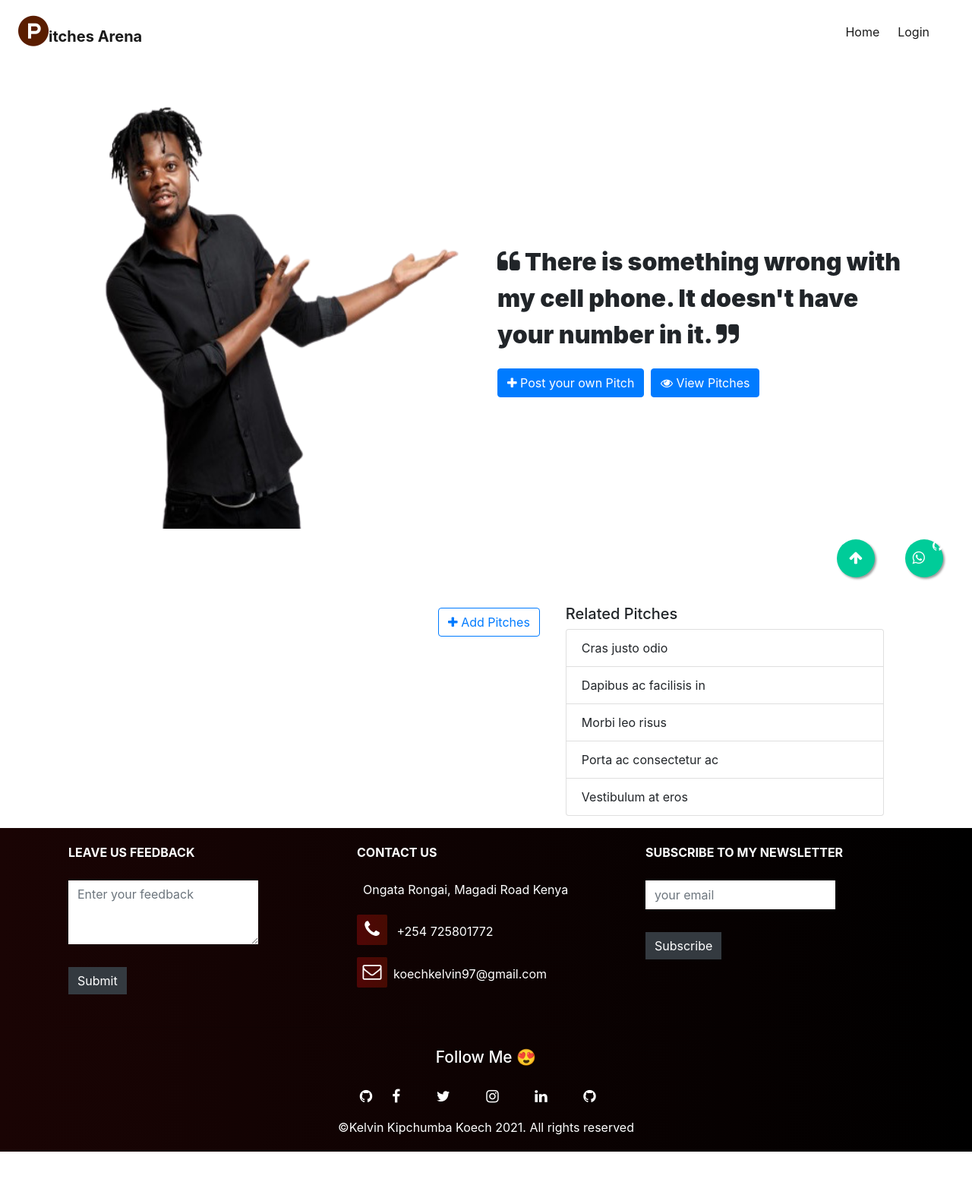
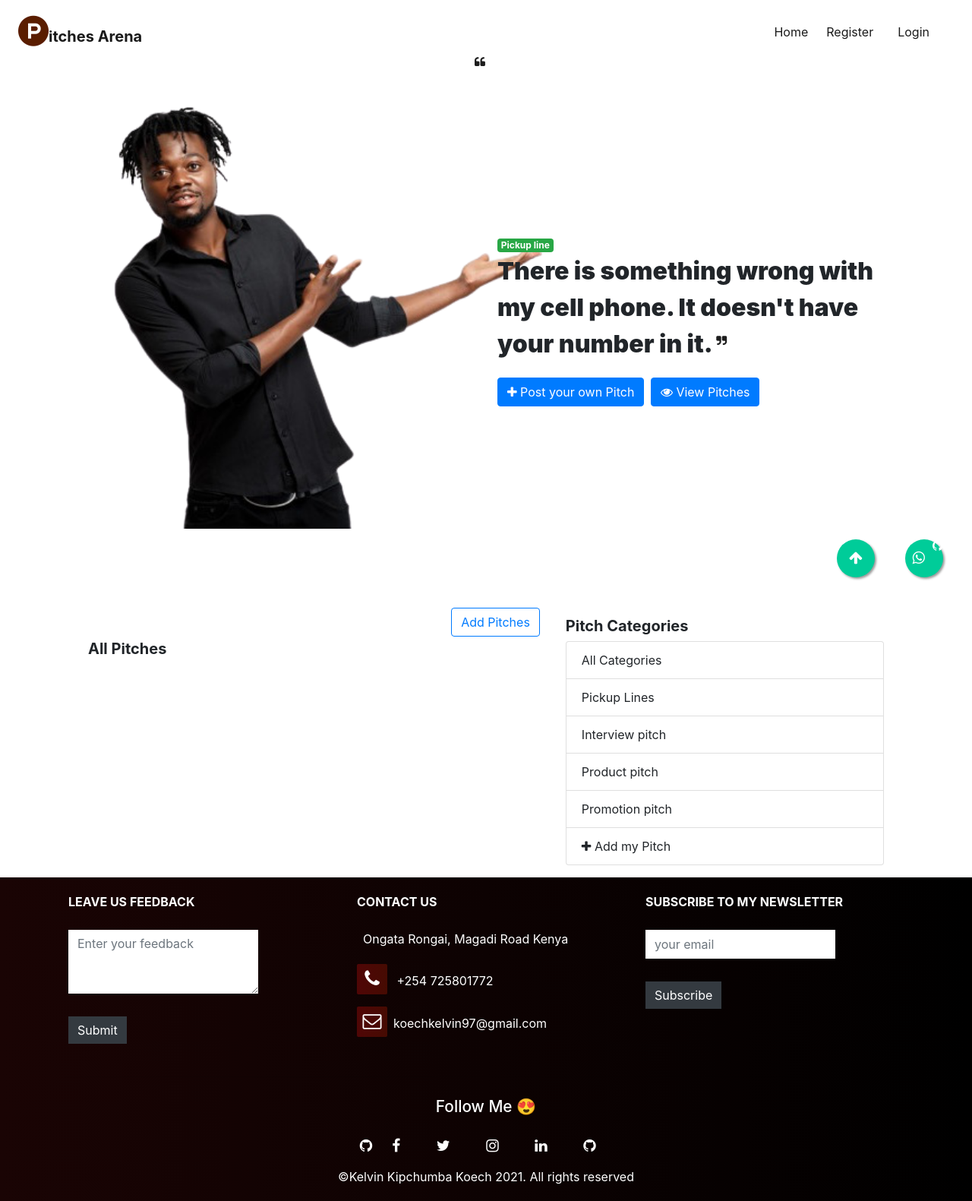
Before and after one commit to k-koech/Notebook, a Flask app: page / in a window 1280 px wide. Shown: the whole page at 76% size. Before the commit the page ends 1516 px from the top, so only its background shows below. Run offline with Flask 2, Linux system fonts and the light colour scheme; data that the repository does not hold is empty; some libraries are stand-ins or nearby versions.

Commit message:
added a pitch div file

```diff
--- a/app/auth/__init__.py
+++ b/app/auth/__init__.py
@@ -1,5 +1,4 @@
 from flask import Blueprint
-# from . import views,
 
 auth = Blueprint('auth',__name__)
 
--- a/app/email.py
+++ b/app/email.py
@@ -3,7 +3,7 @@ from flask import render_template
 from . import mail
 
 def mail_message(subject,template,to,**kwargs):
-    sender_email = "triplek901@gmail.com"
+    sender_email = "One Minute Pitch"
 
     email = Message(subject, sender=sender_email, recipients=[to])
     email.body= render_template(template + ".txt",**kwargs)
--- a/app/main/views.py
+++ b/app/main/views.py
@@ -5,19 +5,9 @@ from ..models import  Feedback, Pitch, User, Comments
 from flask_login import login_required, current_user
 from .forms import ReviewForm,UpdateProfile
 from .. import db, photos
-import markdown2
-
 
 
 # Views
-@main.route('/user/<uname>')
-def profile(uname):
-    user = User.query.filter_by(username = uname).first()
-    if user is None:
-        abort(404)
-    return render_template("profile/profile.html", user = user)
-
-
 @main.route('/')
 def index():
     '''
@@ -25,20 +15,25 @@ def index():
     '''
     title = 'Home - Welcome to One Minute Pitches'
     pitches= Pitch.query.order_by(Pitch.id.asc())
+    pickup_pitches= Pitch.query.filter_by(category="Pickup lines").all()
+    interview_pitches= Pitch.query.filter_by(category="Interview pitch").all()
+    product_pitches= Pitch.query.filter_by(category="Product pitch").all()
+    promotion_pitches= Pitch.query.filter_by(category="Promotion pitch").all()
+
     comments = Comments.query.all()
     print(pitches)
-    return render_template('index.html', title = title, pitches=pitches, comments=comments)
+    return render_template('index.html', title = title, pitches=pitches, comments=comments,pickup_pitches=pickup_pitches,interview_pitches=interview_pitches,
+    product_pitches=product_pitches,promotion_pitches=promotion_pitches )
 
-# @main.route('/search/<movie_name>')
-# def search(movie_name):
-#     '''
-#     View function to display the search results
-#     '''
-#     movie_name_list = movie_name.split(" ")
-#     movie_name_format = "+".join(movie_name_list)
-#     searched_movies = search_movie(movie_name_format)
-#     title = f'search results for {movie_name}'
-#     return render_template('search.html',movies = searched_movies)
+
+@main.route('/user/<uname>')
+def profile(uname):
+    title = uname
+    user = User.query.filter_by(username = uname).first()
+    if user is None:
+        abort(404)
+    return render_template("profile/profile.html", user = user, title=title)
+
 
 @main.route('/pitch/new', methods = ['GET','POST'])
 @login_required
@@ -66,7 +61,7 @@ def comment(id):
         new_comment = Comments(pitch_id=id, comment=comment, user_id=current_user.id )
         db.session.add(new_comment)
         db.session.commit()
-        flash('Comment posted')
+        flash('Comment saved')
         return redirect(url_for('main.index' ))
     return redirect(url_for('main.index' ))
 
--- a/app/static/js/script.js
+++ b/app/static/js/script.js
@@ -5,3 +5,8 @@ $(document).ready(function(){
         closestBtn.next("#comments").slideToggle(100)
     });
 });
+
+$(document).ready(function()
+{
+    $(".col1").fadeIn("1000")
+})
--- a/app/templates/addPitchModal.html
+++ b/app/templates/addPitchModal.html
@@ -12,7 +12,8 @@
         <form method="POST" action="/pitch/new" >
           <div class="form-group">
             <label>Category</label>
-            <select class="form-control" name="category" id="exampleFormControlSelect2">
+            <select class="form-control" required name="category" id="exampleFormControlSelect2">
+              <option value="">Select Category</option>
               <option value="Pickup lines">Pickup lines</option>
               <option value="Interview pitch">Interview pitch</option>
               <option value="Product pitch">Product pitch</option>
@@ -21,7 +22,7 @@
           </div>
           <div class="form-group">
             <label for="exampleFormControlTextarea1">Pitch</label>
-            <textarea class="form-control" name="pitch" rows="3"></textarea>
+            <textarea class="form-control" required name="pitch" rows="3"></textarea>
           </div>
           <div class="text-center"><button type="submit" class="btn btn-primary">Save Pitch</button></div>
         </form>
--- a/app/templates/base.html
+++ b/app/templates/base.html
@@ -39,6 +39,10 @@
    align-items: center;
    justify-content: center;
  }
+ .landing-page .row1 .landing-image
+ {
+   display: none;
+ }
  .landing-page .row1 img
  {
    height: 90%;
@@ -54,6 +58,39 @@ html
 {
   scroll-behavior: smooth;
 }
+.alert-fixed
+{
+    position:fixed;
+    left: 50%;
+    text-align: center;
+    transform: translate(-50%, 0);
+    top: 0px;
+    width: 25%;
+    z-index:9999;
+    border-radius:0px
+}
+.list-group-item:hover
+{
+   cursor: pointer;
+   color: rgb(87, 0, 0);
+}
+#pickup-lines
+{
+  display: none;
+}
+#interview-lines
+{
+  display: none;
+}
+#product-pitches
+{
+ display: none;
+}
+#promotion-pitches
+{
+  display: none;
+}
+
 .votes
 {
   justify-content: center;
@@ -65,18 +102,39 @@ html
     display: flex;
     align-items: flex-end;
 }
-
+.pitch
+{
+  font-size: 30px;
+}
+.fa-quote-left
+{
+  font-size:15px;
+  position: absolute;
+  top: -10px;
+  left: -15px;
+  color: #1d1d1d;
+}
+.fa-quote-right
+{
+  font-size:15px;
+  top: -10px;
+  position: relative;
+  color: #1d1d1d;
+}
 #comments
 {
   display: none;
   padding-left: 1em;
 }
-#commentBtn
+.commentBtn
+{
+  color: rgb(73, 73, 73);
+}
+.commentBtn:hover
 {
   cursor: pointer;
-  color: rgb(73, 73, 73);
+  color: #1a0404;
 }
-
 .textarea
 {
   display: block;
@@ -235,8 +293,68 @@ box-shadow: none !important;
 
         <script src="https://code.jquery.com/jquery-3.6.0.min.js" integrity="sha256-/xUj+3OJU5yExlq6GSYGSHk7tPXikynS7ogEvDej/m4=" crossorigin="anonymous"></script>
         <script src="https://cdn.jsdelivr.net/npm/bootstrap@4.6.0/dist/js/bootstrap.bundle.min.js" integrity="sha384-Piv4xVNRyMGpqkS2by6br4gNJ7DXjqk09RmUpJ8jgGtD7zP9yug3goQfGII0yAns" crossorigin="anonymous"></script>
+  <script>
+    $(document).ready(function()
+    {
+        $(".landing-image").slideDown("1000")
+    })
 
+    // picking categories
+    $(document).ready(function()
+    {
+      $(".all-categories-btn").click(function(){
+        $("#general-pitches").fadeIn();
+        $("#pickup-lines").fadeOut();
+        $("#interview-lines").fadeOut();
+        $("#promotion-pitches").fadeOut();
+        $("#product-pitches").fadeOut();
+      });
+    });
 
+    $(document).ready(function()
+    {
+      $(".pickup-btn").click(function(){
+        $("#pickup-lines").fadeIn();
+        $("#general-pitches").fadeOut();
+        $("#interview-lines").fadeOut();
+        $("#promotion-pitches").fadeOut();
+        $("#product-pitches").fadeOut();
+      });
+    });
+
+    $(document).ready(function()
+    {
+      $(".interview-btn").click(function(){
+        $("#interview-lines").fadeIn();
+        $("#general-pitches").fadeOut();
+        $("#pickup-lines").fadeOut();
+        $("#promotion-pitches").fadeOut();
+        $("#product-pitches").fadeOut();
+      });
+    });
+
+    $(document).ready(function()
+    {
+      $(".promotion-btn").click(function(){
+        $("#promotion-pitches").fadeIn();
+        $("#general-pitches").fadeOut();
+        $("#interview-lines").fadeOut();
+        $("#pickup-lines").fadeOut();
+        $("#product-pitches").fadeOut();
+      });
+    });
+
+    $(document).ready(function()
+    {
+      $(".product-btn").click(function(){
+        $("#product-pitches").fadeIn();
+        $("#general-pitches").fadeOut();
+        $("#promotion-pitches").fadeOut();
+        $("#interview-lines").fadeOut();
+        $("#pickup-lines").fadeOut();
+      });
+    });
+  </script>
         <script type="text/javascript" src="{{ url_for('static', filename='js/script.js') }}"></script>
 
     </body>
--- a/app/templates/index.html
+++ b/app/templates/index.html
@@ -11,92 +11,82 @@
   <div class="row m-3 pt-3">
     <div class="col-md-7">
         <div class="add-btn">
-            <button type="button" data-toggle="modal" data-target="#PitchModal" class="btn btn-outline-primary m-1 ml-auto" ><i class="fa fa-plus" aria-hidden="true"></i>
+            <button type="button" data-toggle="modal" data-target="#PitchModal" class="btn btn-outline-primary m-1 ml-auto" >
             Add Pitches</button>
             {% block addPitchmodal %}
                 {% include 'addPitchModal.html' %}
             {% endblock %}
         </div>
-        <div class="">
+        <div class="alert-fixed">
             {% for message in get_flashed_messages() %}
-                <div class="alert alert-success flash">{{ message }}</div>
+                <div class="barge alert-success flash">{{ message }}</div>
             {% endfor %}
         </div>
+
+        <div id="general-pitches">
+            <h5 class="font-weight-bold">All Pitches</h5>
             {% for pitch in pitches %}
                 <div class="card mb-4" >
                     <div class="card-body">
-                <div class="row">
-                    <div class="col-md-10">
-
-                        <div class="row">
-                            <span class="badge badge-success  ml-auto">{{ pitch.category}}</span>
-                        </div>
-                        <h5 class="card-text mt-4 font-weight-1000">
-                            {{ pitch.pitch }}
-                        </h5>
-                        <div class="row mt-5">
-                            <div class="col-md-4"><button class="btn">{{ pitch.date_posted.strftime('%Y-%m-%d') }}</button></div>
-                            <div class="col-md-4"><button class="btn">By {{ pitch.user.username }}</button></div>
-                            <div class="col-md-2 text-center">
-                                <button class="btn commentBtn">
-                                    <i class="fa fa-comments fa-2x btn" aria-hidden="true"></i>
-                                </button>
-
+                                {% include 'pitches.html' %}
                     </div>
                 </div>
-
-                        <p class="commentBtn">Comments</p>
-                        <div id="comments" class="row ">
-
-                            <form  method="POST" action="/comment/{{ pitch.id }}">
-                                <p>
-                                    <textarea class="textarea" name="comment" role="textbox" placeholder="Enter your comment" contenteditable></textarea>
-                                </p>
-                                <div class="d-flex justify-content-end">
-                                    <button type="submit" class="btn btn-secondary">Submit</button>
-                                </div>
-                            </form>
-                             {% for comment in comments %}
-                                {% if comment.pitch_id==pitch.id %}
-                                  <div class="row bg-light">{{ comment.comment }}</div>
-                                {% endif %}
             {% endfor %}
         </div>
+        <div id="pickup-lines">
+            <h5 class="font-weight-bold">Pickup Lines</h5>
+            {% for pitch in pickup_pitches %}
+                <div class="card mb-4" >
+                    <div class="card-body">
+                                {% include 'pitches.html' %}
+                    </div>
+                </div>
+            {% endfor %}
+        </div>
+        <div id="interview-lines">
+            <h5 class="font-weight-bold">Interview Pitch</h5>
+            {% for pitch in interview_pitches %}
+                <div class="card mb-4" >
+                    <div class="card-body">
+                        {% include 'pitches.html' %}
+                    </div>
+                </div>
+            {% endfor %}
         </div>
 
-                    <div class="col-md-2 text-center">
-                        <div class="votes ">
-                            <form action="/upvote/{{pitch.id}}" method="POST">
-                               <button class="btn" type="submit"><i class="fa fa-caret-up fa-3x padding-top-0 text-success" aria-hidden="true"></i> </button>
-                            </form>
-                            <h6 >{{pitch.upvotes}}</h6>
+        <div id="product-pitches">
+            <h5 class="font-weight-bold">Product Pitches</h5>
+            {% for pitch in product_pitches %}
+                <div class="card mb-4" >
+                    <div class="card-body">
+                        {% include 'pitches.html' %}
                     </div>
-                        <div class="votes ">
-                            <h6 class="m-0 p-0 ">{{pitch.downvotes}}</h6>
-                            <form action="/downvote/{{pitch.id}}" method="POST">
-                                <button class="btn" type="submit"><i class="fa fa-caret-down fa-3x " aria-hidden="true"></i></button>
-                            </form>
+                </div>
+            {% endfor %}
         </div>
 
+        <div id="promotion-pitches">
+            <h5 class="font-weight-bold">Promotion Pitches</h5>
+            {% for pitch in promotion_pitches %}
+                <div class="card mb-4" >
+                    <div class="card-body">
+                        {% include 'pitches.html' %}
                     </div>
                 </div>
+            {% endfor %}
         </div>
 
 
-
     </div>
-        {% endfor %}
-
-
-    </div>
-    <div class="col-md-5 ">
-        <h5>Related Pitches</h5>
+    <div class="col-md-5 mt-3">
+        <h5 class="font-weight-bold">Pitch Categories</h5>
         <ul class="list-group">
-            <li class="list-group-item">Cras justo odio</li>
-            <li class="list-group-item">Dapibus ac facilisis in</li>
-            <li class="list-group-item">Morbi leo risus</li>
-            <li class="list-group-item">Porta ac consectetur ac</li>
-            <li class="list-group-item">Vestibulum at eros</li>
+            <li class="list-group-item all-categories-btn">All Categories</li>
+            <li class="list-group-item pickup-btn">Pickup Lines</li>
+            <li class="list-group-item interview-btn">Interview pitch</li>
+            <li class="list-group-item product-btn">Product pitch</li>
+            <li class="list-group-item promotion-btn">Promotion pitch</li>
+            <li class="list-group-item" data-toggle="modal" data-target="#PitchModal"><i class="fa fa-plus" aria-hidden="true"></i> Add my Pitch</li>
           </ul>
     </div>
 
--- a/app/templates/landing-page.html
+++ b/app/templates/landing-page.html
@@ -1,10 +1,11 @@
 <section class="landing-page container">
     <div class="row row1">
         <div class="col-md-6 col1">
-            <img src="{{url_for('static', filename='images/landing.png')}}" class="img-fluid" alt="Responsive image">
+            <img class="landing-image" src="{{url_for('static', filename='images/landing.png')}}" class="img-fluid" alt="Responsive image">
         </div>
         <div class="col-md-6 col2">
             <div>
+                <span class="badge badge-success  mr-auto">Pickup line</span>
                 <p class="main-pitch"><i class="fa fa-quote-left " aria-hidden="true"></i>
                     There is something wrong with my cell phone. It doesn't have your number in it.
                    <i class="fa fa-quote-right fa-" aria-hidden="true"></i>
--- a/app/templates/navbar.html
+++ b/app/templates/navbar.html
@@ -9,16 +9,26 @@
         <a class="nav-link" href="/">Home <span class="sr-only">(current)</span></a>
       </li>
       {% if current_user.is_authenticated %}
+      <li class="nav-item active mx-2">
+        <a class="nav-link" href="#pitches">Pitches</a>
+      </li>
+      <li class="nav-item active mx-2">
+        <a class="nav-link" href="#footer">Leave Feedback</a>
+      </li>
       <li  class="nav-item active mx-2">
         <a class="nav-link" href="{{url_for('main.profile',uname=current_user.username)}}">Profile</a>
       </li>
       <li class="nav-item active mx-2">
         <a class="nav-link" href="{{url_for('auth.logout')}}">Logout</a>
       </li>
-      <li class="nav-item active mx-2">
-        <a class="nav-link" href="#footer">Leave Feedback</a>
+
+      <button type="button" class="btn btn-outline-primary m-0">
+        {{current_user.username|upper}}
+      </button>
+      {% else %}
+      <li  class="nav-item active mx-2">
+        <a class="nav-link" href="{{url_for('auth.register')}}">Register</a>
       </li>
-      {% else %}
       <li  class="nav-item active mx-2">
         <a class="nav-link" href="{{url_for('auth.login')}}">Login</a>
       </li>
```
Also changed, not shown: app/templates/movie.html (deleted, +0 -16 lines), app/templates/new_review.html (deleted, +0 -24 lines), app/templates/pitches.html (added, +51 -0 lines), app/templates/search.html (deleted, +0 -18 lines). Lines whose indentation alone changed are shown as unchanged.
